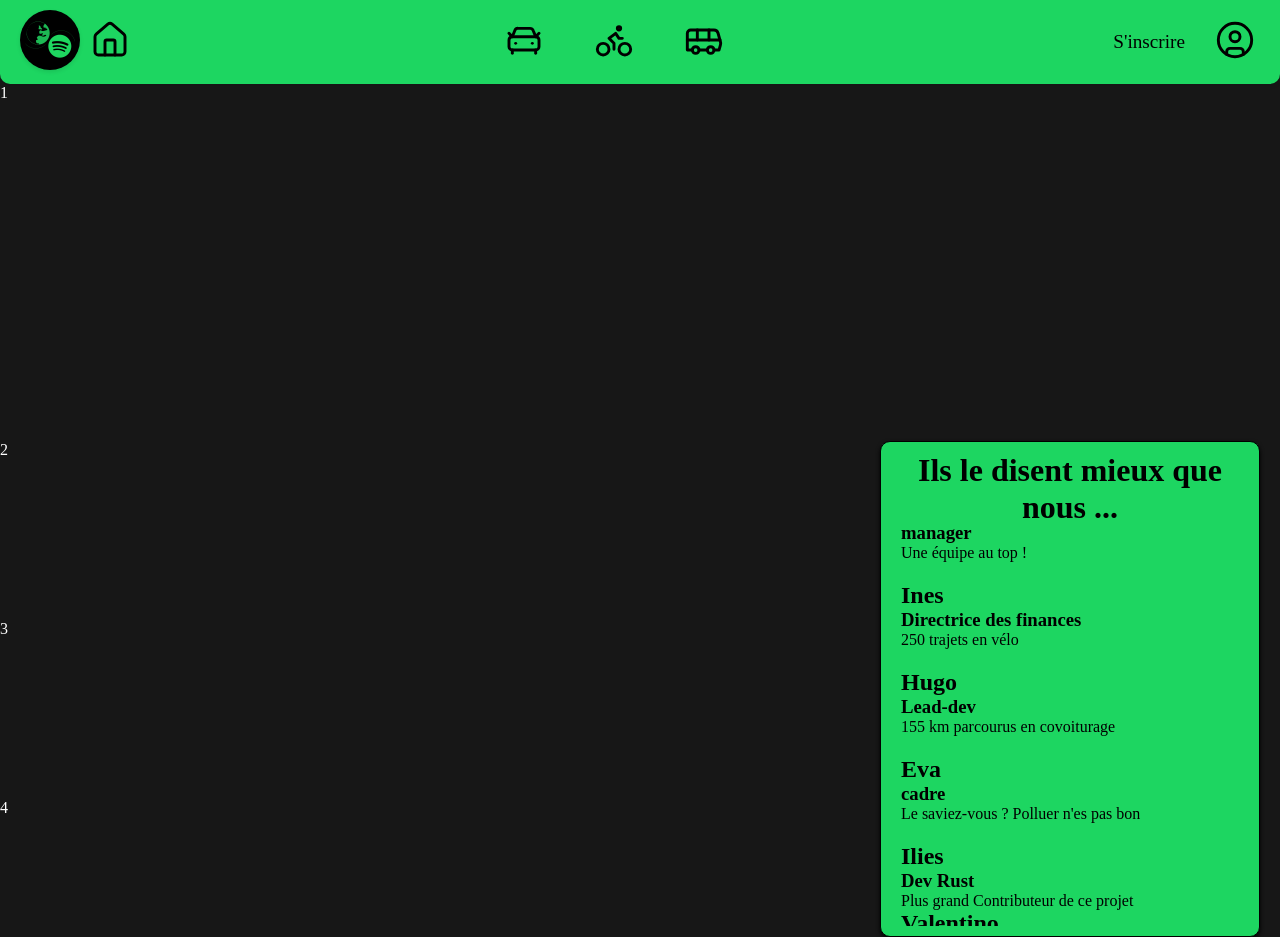
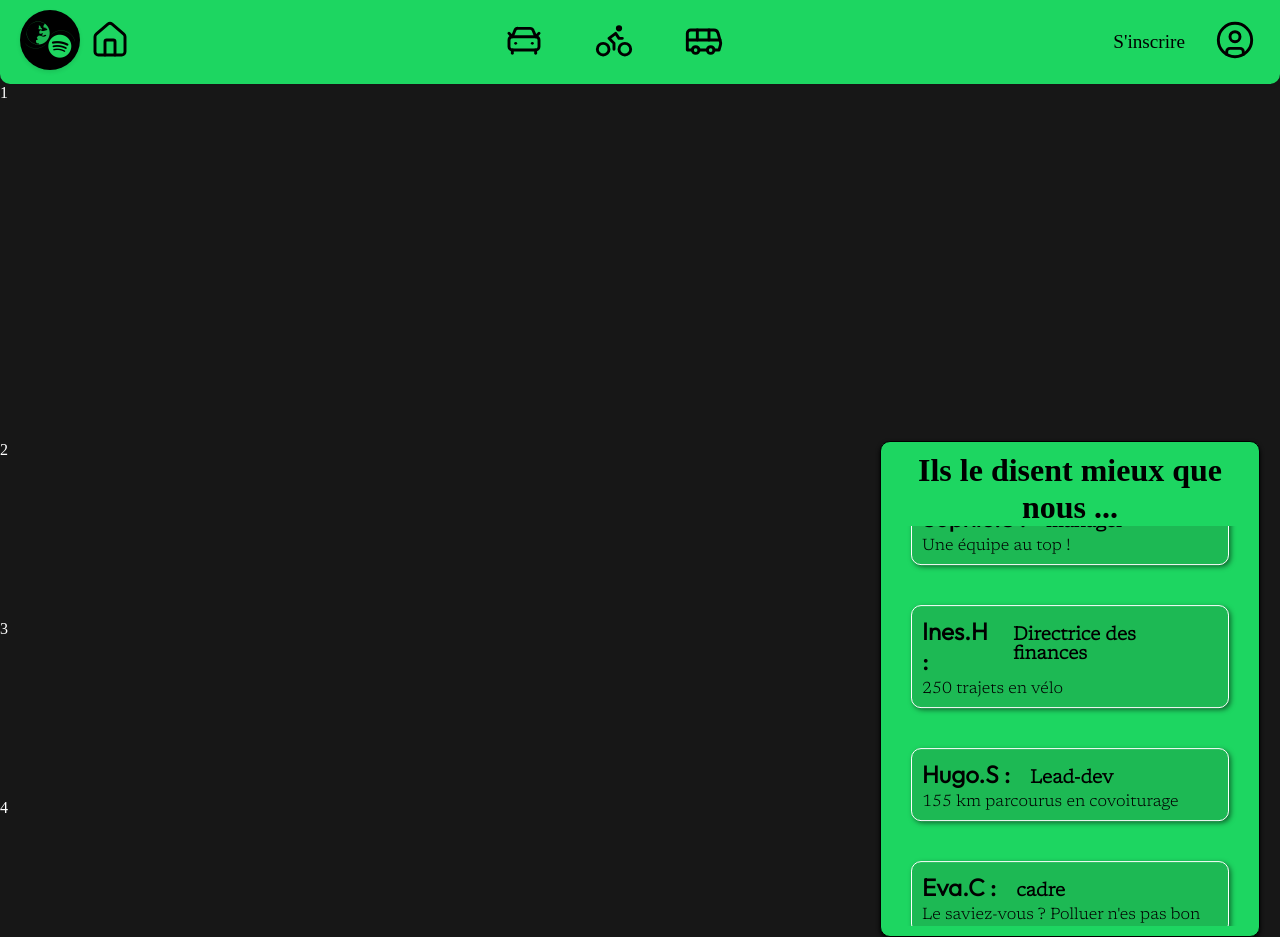
Before and after one commit to Montsy744/SaeSpotifyWebReact, a React (Vite) app: page /accueil in a window 1280 px wide. Built offline with nearby package versions, Linux system fonts and the light colour scheme.

Commit message:
ajout du css pour les CardAvis

```diff
--- a/src/components/CardAvis.jsx
+++ b/src/components/CardAvis.jsx
@@ -1,12 +1,14 @@
 import React from 'react';
 
-
+import './../css/CardAvis.css';
 
 function CardAvis(props) {
     return (
         <div class="card">
-            <h2>{props.nom}</h2>
-            <h3>{props.grade}</h3>
+            <div>
+                <h2>{props.nom} :</h2>
+                <h3>{props.grade}</h3>
+            </div>
             <p>{props.texte}</p>
         </div>
     );
--- a/src/css/Accueil.css
+++ b/src/css/Accueil.css
@@ -71,7 +71,8 @@ CardAvis {
 
 .group {
     display: flex;
-    flex-direction: column;;
+    flex-direction: column;
+    margin-bottom: 20px;
     gap: 20px;
     animation: scroll-up 20s linear infinite;
 }
--- /dev/null
+++ b/src/css/CardAvis.css
@@ -0,0 +1,36 @@
+@font-face {
+    font-family: 'outfit';;
+    src: url('/public/police/Outfit-Light.ttf');
+}
+
+@font-face {
+    font-family: 'newsreader';
+    src: url('/public/police/Newsreader_9pt-Light.ttf');
+}
+
+h2 {
+    font-family: 'outfit';
+}
+
+p, h3 {
+    font-family: 'newsreader';
+}
+
+.card {
+    border: solid 1px white;
+    background-color: #1DB954;
+    border-radius: 10px;
+    padding: 10px;
+    margin: 10px;
+    box-shadow: 2px 2px 5px rgba(0, 0, 0, 0.5);
+}
+
+.card div * {
+    margin-right: 20px;
+}
+
+.card div {
+    display: flex;
+    align-items: baseline;
+    margin-bottom: 5px;
+}
--- a/src/page/Accueil.jsx
+++ b/src/page/Accueil.jsx
@@ -21,32 +21,32 @@ function Accueil() {
             <div class="carousel">
               <div class="group" id="group1">
                 <CardAvis
-                  nom="Valentino"
+                  nom="Valentino.P"
                   grade="développeur"
                   texte="Meilleure note attribuée par les collaborateurs"
                 />
                 <CardAvis
-                  nom="Sophie"
+                  nom="Sophie.S"
                   grade="manager"
                   texte="Une équipe au top !"
                 />
                 <CardAvis
-                  nom="Ines"
+                  nom="Ines.H"
                   grade="Directrice des finances"
                   texte="250 trajets en vélo"
                 />
                 <CardAvis
-                  nom="Hugo"
+                  nom="Hugo.S"
                   grade="Lead-dev"
                   texte="155 km parcourus en covoiturage"
                 />
                 <CardAvis
-                  nom="Eva"
+                  nom="Eva.C"
                   grade="cadre"
                   texte="Le saviez-vous ? Polluer n'es pas bon"
                 />
                 <CardAvis
-                  nom="Ilies"
+                  nom="Ilies.H"
                   grade="Dev Rust"
                   texte="Plus grand Contributeur de ce projet"
                 />
@@ -55,32 +55,32 @@ function Accueil() {
               {/*Ajoutez `aria-hidden` pour masquer les cartes dupliquées aux lecteurs d'écran. */}
               <div aria-hidden class="group" id="group2">
                 <CardAvis
-                  nom="Valentino"
+                  nom="Valentino.P"
                   grade="développeur"
                   texte="Meilleure note attribuée par les collaborateurs"
                 />
                 <CardAvis
-                  nom="Sophie"
+                  nom="Sophie.S"
                   grade="manager"
                   texte="Une équipe au top !"
                 />
                 <CardAvis
-                  nom="Ines"
+                  nom="Ines.H"
                   grade="Directrice des finances"
                   texte="250 trajets en vélo"
                 />
                 <CardAvis
-                  nom="Hugo"
+                  nom="Hugo.S"
                   grade="Lead-dev"
                   texte="155 km parcourus en covoiturage"
                 />
                 <CardAvis
-                  nom="Eva"
+                  nom="Eva.C"
                   grade="cadre"
                   texte="Le saviez-vous ? Polluer n'es pas bon"
                 />
                 <CardAvis
-                  nom="Ilies"
+                  nom="Ilies.H"
                   grade="Dev Rust"
                   texte="Plus grand Contributeur de ce projet"
                 />
```
Also changed, not shown: public/police/Newsreader_9pt-Light.ttf (added), public/police/Outfit-Light.ttf (added).
